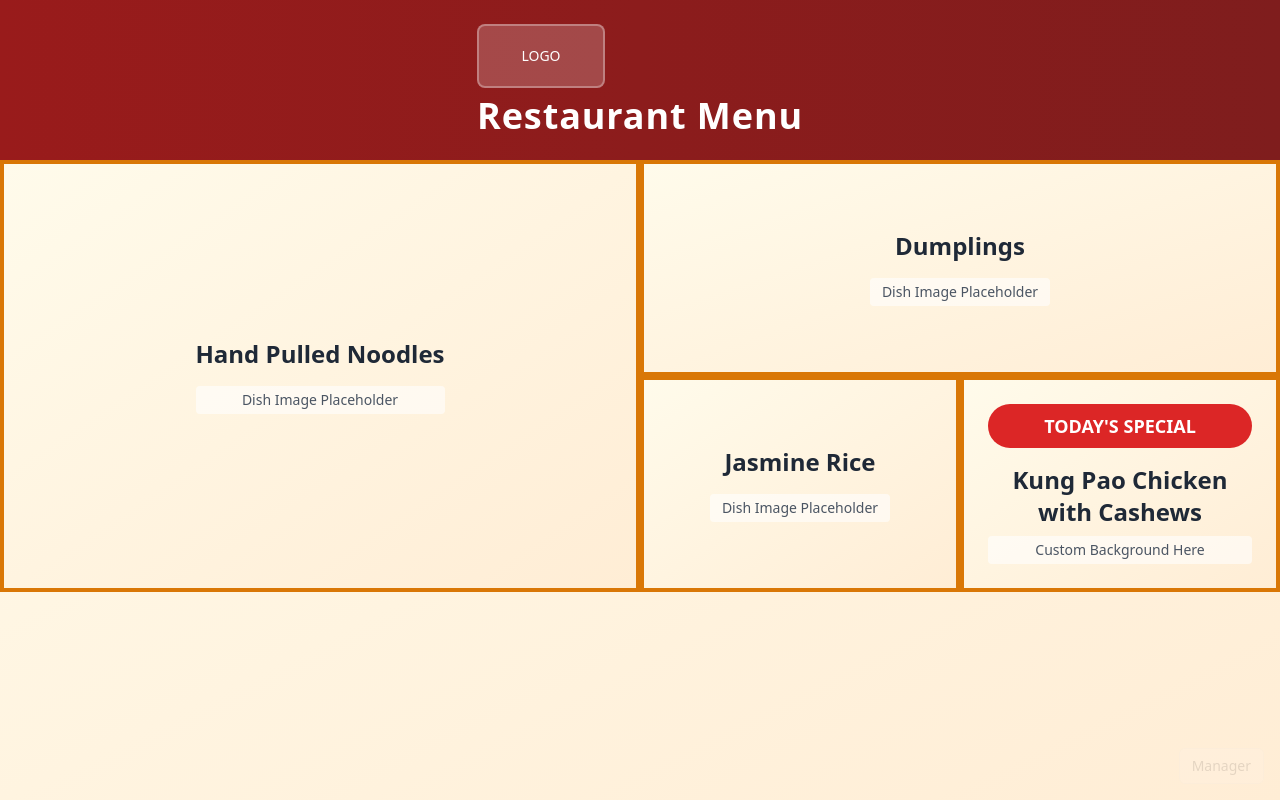
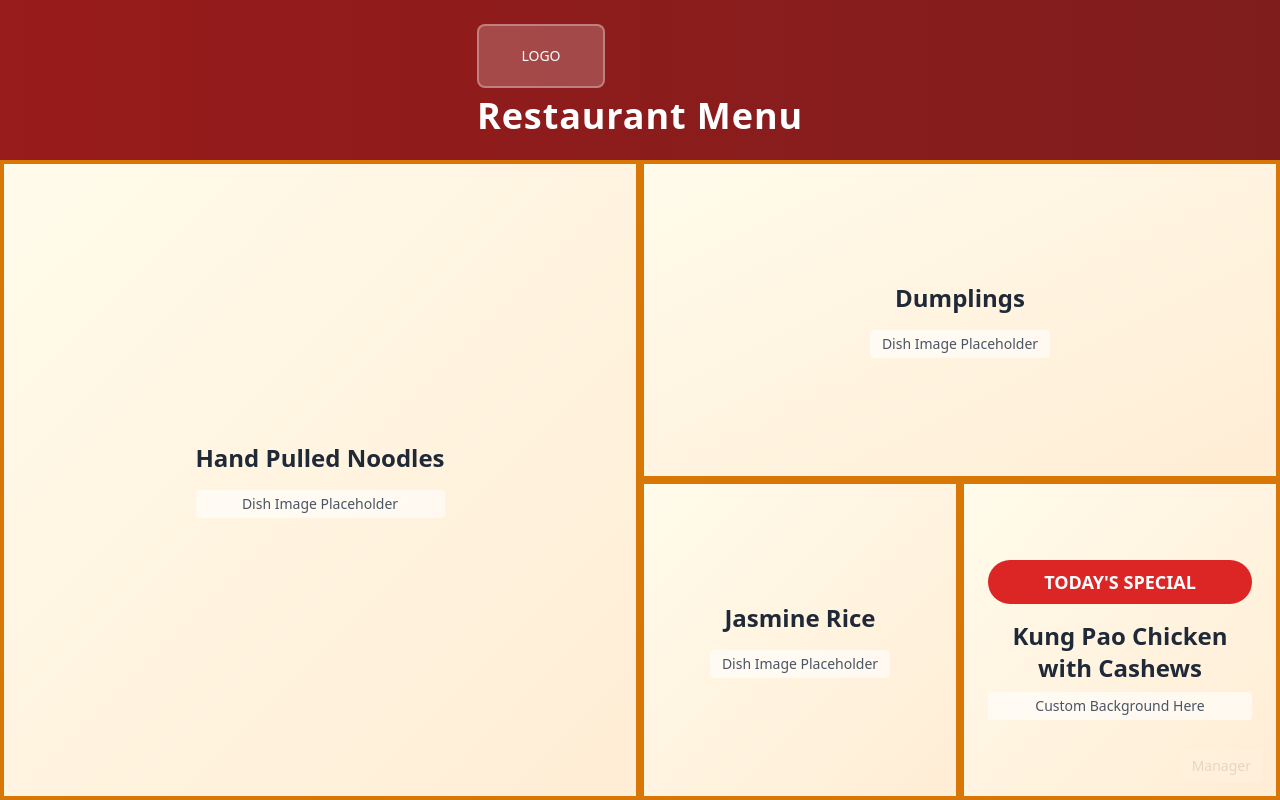
Before and after one commit to haydenporter96/tv-restaurant-menu, a React (Vite) app: page / in a window 1280 px wide. Built offline with nearby package versions, Linux system fonts and the light colour scheme.

Commit message:
Refactor: Remove scrolling from menu display
Ensure the menu display is static and does not allow scrolling.

```diff
--- a/src/components/DishCard.tsx
+++ b/src/components/DishCard.tsx
@@ -10,21 +10,21 @@ interface DishCardProps {
 
 const DishCard: React.FC<DishCardProps> = ({ name, isSpecial, specialText, size }) => {
   return (
-    <div className="w-full h-full border-4 border-amber-600 rounded-none bg-gradient-to-br from-amber-50 to-orange-100">
-      <div className="h-full flex flex-col justify-center items-center p-6">
+    <div className="w-full h-full border-4 border-amber-600 rounded-none bg-gradient-to-br from-amber-50 to-orange-100 overflow-hidden">
+      <div className="h-full flex flex-col justify-center items-center p-6 overflow-hidden">
         {isSpecial ? (
-          <div className="text-center">
+          <div className="text-center overflow-hidden">
             <div className="bg-red-600 text-white px-4 py-2 rounded-full mb-4">
               <span className="text-lg font-bold">TODAY'S SPECIAL</span>
             </div>
-            <h3 className="text-2xl font-bold text-gray-800 mb-2">{specialText || "Special Dish"}</h3>
+            <h3 className="text-2xl font-bold text-gray-800 mb-2 break-words">{specialText || "Special Dish"}</h3>
             <div className="text-sm text-gray-600 bg-white/60 px-3 py-1 rounded">
               Custom Background Here
             </div>
           </div>
         ) : (
-          <div className="text-center">
-            <h3 className="text-2xl font-bold text-gray-800 mb-4">{name}</h3>
+          <div className="text-center overflow-hidden">
+            <h3 className="text-2xl font-bold text-gray-800 mb-4 break-words">{name}</h3>
             <div className="text-sm text-gray-600 bg-white/60 px-3 py-1 rounded">
               Dish Image Placeholder
             </div>
--- a/src/components/MenuDisplay.tsx
+++ b/src/components/MenuDisplay.tsx
@@ -95,7 +95,7 @@ const MenuDisplay: React.FC<MenuDisplayProps> = ({ activeDishes, specialText, is
 
   if (totalItems === 0) {
     return (
-      <div className="flex-1 flex items-center justify-center bg-gradient-to-br from-amber-50 to-orange-100">
+      <div className="flex-1 flex items-center justify-center bg-gradient-to-br from-amber-50 to-orange-100 overflow-hidden">
         <div className="text-center">
           <h2 className="text-4xl font-bold text-gray-600 mb-4">No Dishes Available</h2>
           <p className="text-xl text-gray-500">Please check back later</p>
@@ -108,7 +108,7 @@ const MenuDisplay: React.FC<MenuDisplayProps> = ({ activeDishes, specialText, is
     <div className="flex-1 bg-gradient-to-br from-amber-50 to-orange-100 p-0 overflow-hidden">
       <div className={`${getLayoutClasses()} w-full h-full gap-0`}>
         {hasHandPulledNoodles && (
-          <div className={`${getHandPulledNoodlesColSpan()}`}>
+          <div className={`${getHandPulledNoodlesColSpan()} overflow-hidden`}>
             <DishCard
               name="Hand Pulled Noodles"
               size="half"
@@ -117,7 +117,7 @@ const MenuDisplay: React.FC<MenuDisplayProps> = ({ activeDishes, specialText, is
         )}
 
         {otherDishes.map((dish, index) => (
-          <div key={index} className={getOtherDishSpan(index)}>
+          <div key={index} className={`${getOtherDishSpan(index)} overflow-hidden`}>
             <DishCard
               name={dish}
               size="quarter"
@@ -126,7 +126,7 @@ const MenuDisplay: React.FC<MenuDisplayProps> = ({ activeDishes, specialText, is
         ))}
 
         {specialActive && (
-          <div className={getOtherDishSpan(otherDishes.length)}>
+          <div className={`${getOtherDishSpan(otherDishes.length)} overflow-hidden`}>
             <DishCard
               name="Special"
               isSpecial={true}
--- a/src/pages/Index.tsx
+++ b/src/pages/Index.tsx
@@ -28,7 +28,7 @@ const Index = () => {
   }, []);
 
   return (
-    <div className="min-h-screen flex flex-col bg-gradient-to-br from-amber-50 to-orange-100">
+    <div className="h-screen w-screen flex flex-col bg-gradient-to-br from-amber-50 to-orange-100 overflow-hidden">
       <Header />
 
       <MenuDisplay
```
